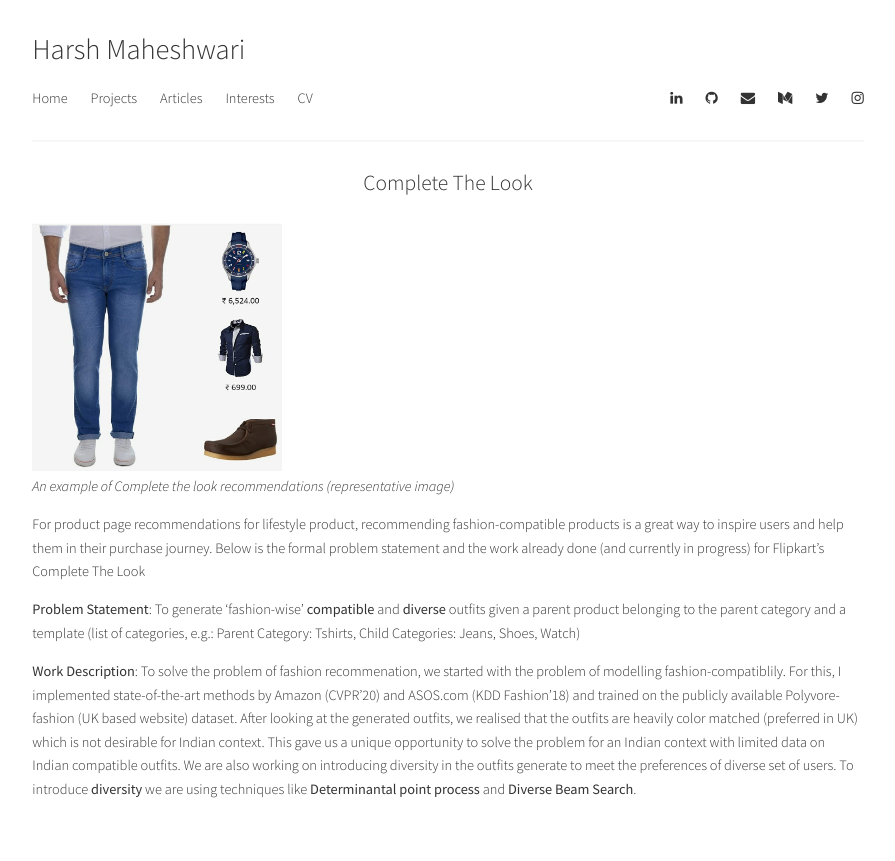
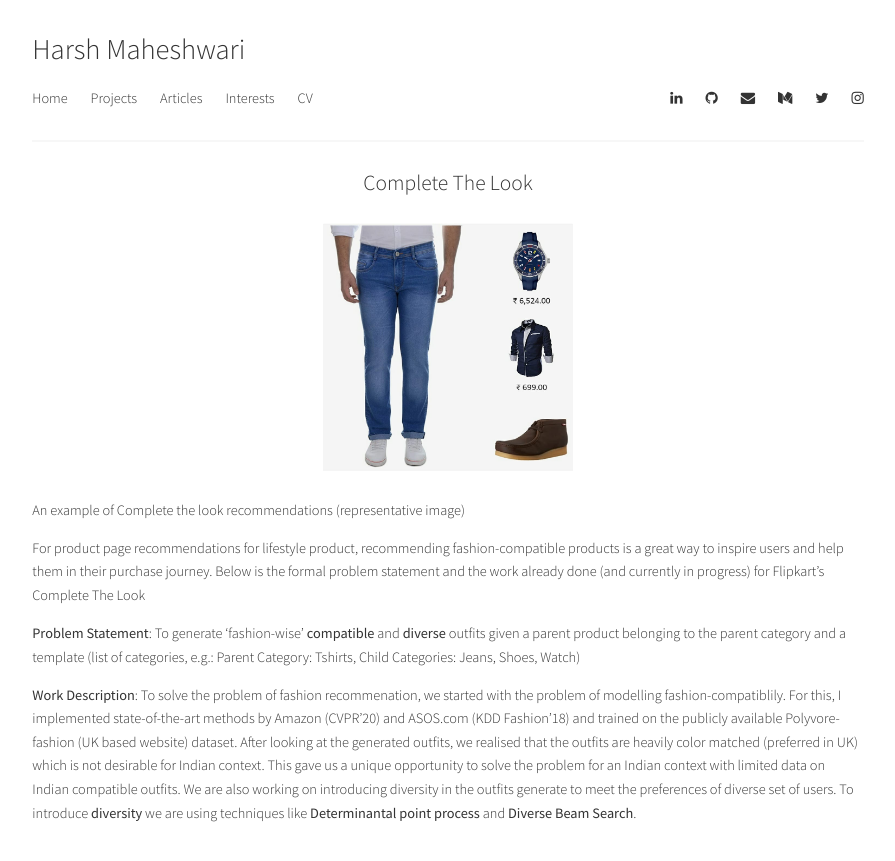
Before and after one commit to harshm121/portfolio-old, a Jekyll site: the page built from Projects/CTL.md, in a window 1280 px wide. Shown: the top 861 px of the page, without its empty margins (192-1087 px from the left). Built offline with Jekyll 4.4.1, drawn with Linux system fonts in a browser that asks for light colours; a style sheet for code colours, icons or effects is not loaded.

Commit message:
Update CTL.md

```diff
--- a/Projects/CTL.md
+++ b/Projects/CTL.md
@@ -12,11 +12,11 @@ title: "Complete The Look"
   gtag('config', 'G-NB6TYSXY61');
 </script>
 </head>
-
-<img align="center" src="https://harshm121.github.io/Projects/ctl_example.jpeg" alt="CTL example" width="30%">
+<figure>
+<img style="margin-left: auto; display: block; margin-right: auto;" src="https://harshm121.github.io/Projects/ctl_example.jpeg" alt="CTL example" width="30%">
 <br>
-<em>An example of Complete the look recommendations (representative image)</em>
-
+<figcaption>An example of Complete the look recommendations (representative image)</figcaption>
+</figure>
 
 For product page recommendations for lifestyle product, recommending fashion-compatible products is a great way to inspire users and help them in their purchase journey. Below is the formal problem statement and the work already done (and currently in progress) for Flipkart's Complete The Look
 
```
